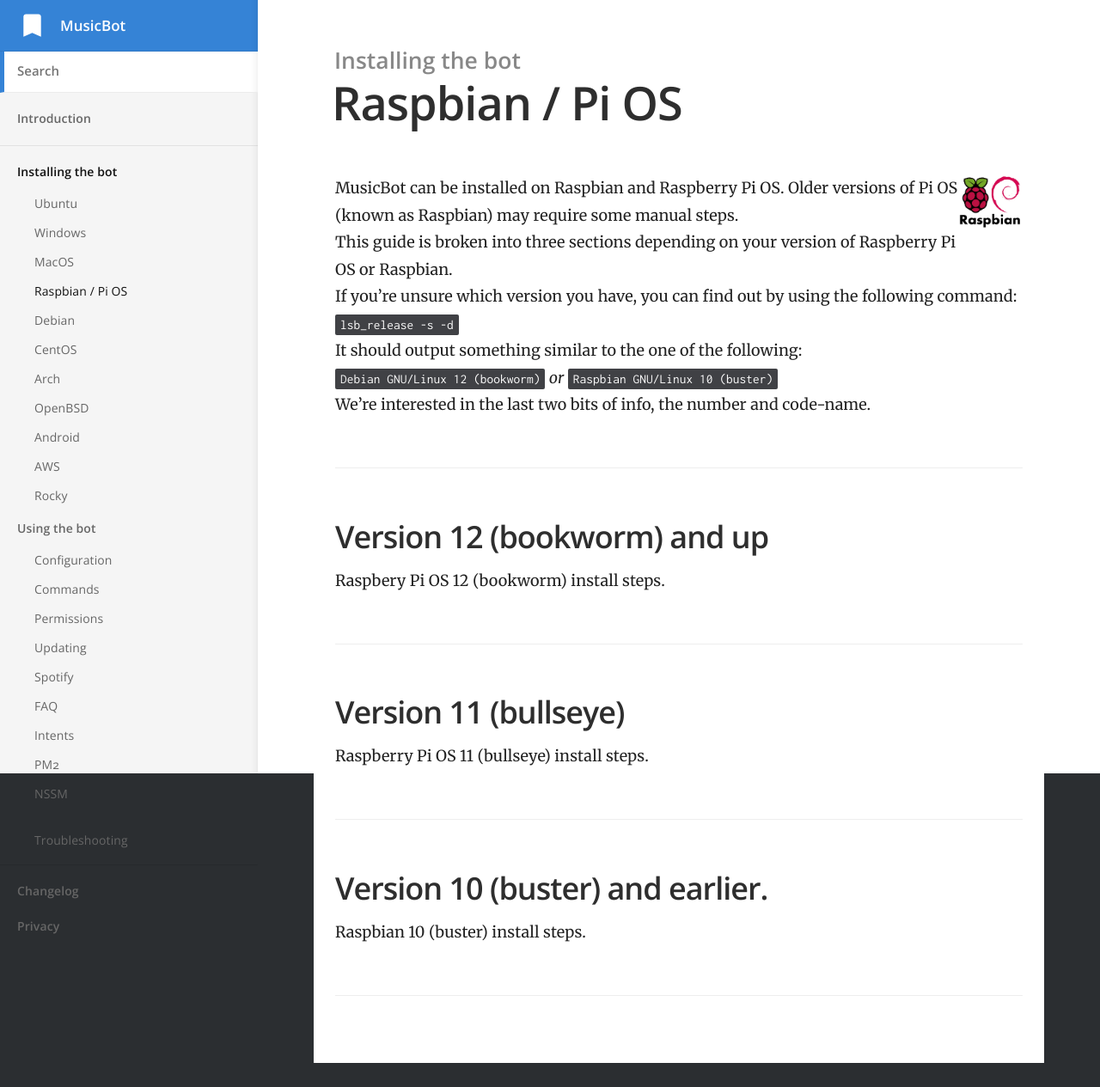
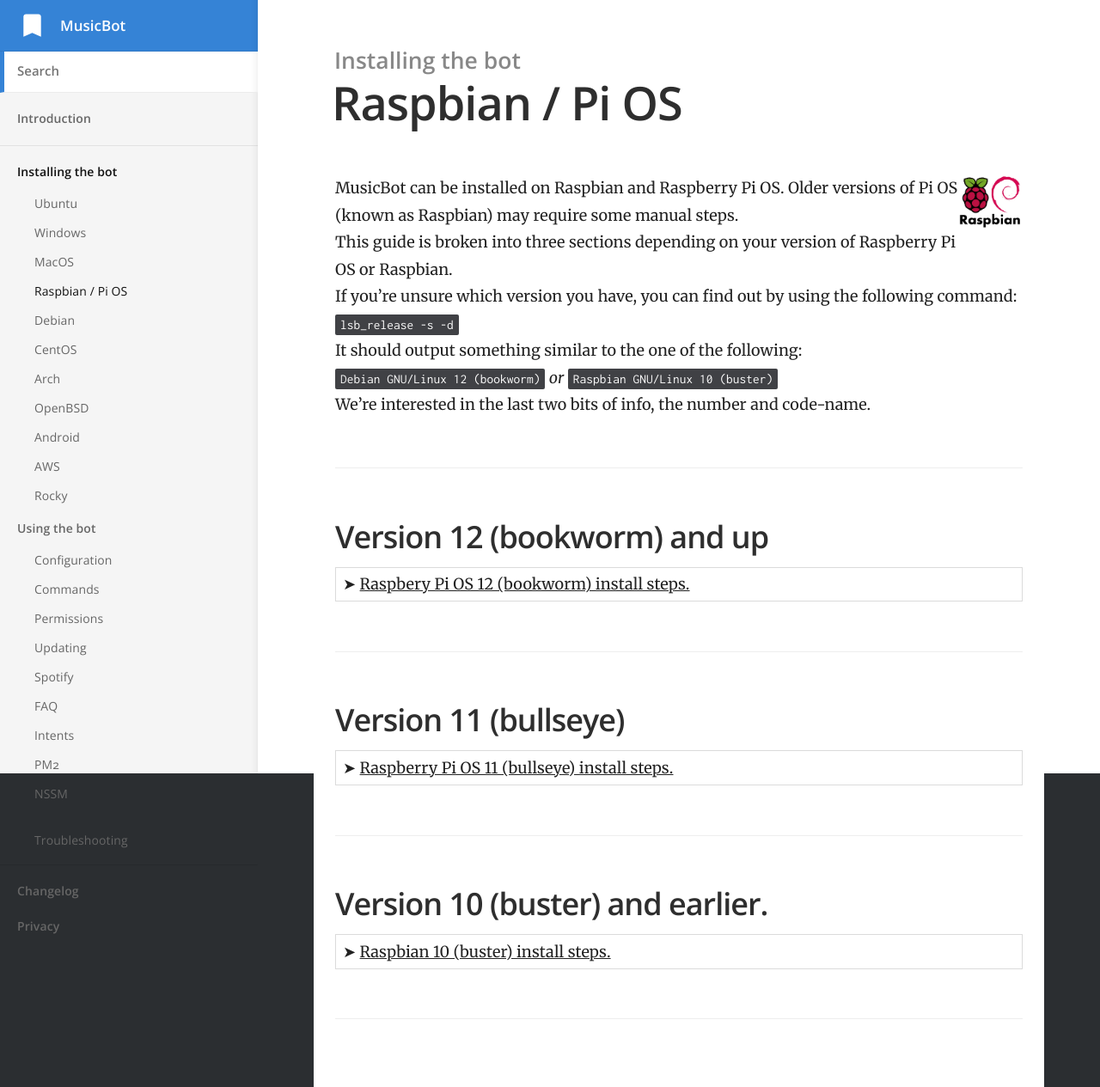
Before and after one commit to Just-Some-Bots/MusicBot, a Jekyll site: the page built from _docs/installing/raspbian.md, in a window 1280 px wide. Shown: the whole page at 86% size. Built offline with Jekyll 4.4.1, drawn with Linux system fonts in a browser that asks for light colours; before the commit the page ends 1237 px from its top, so only the background shows below that.

Commit message:
gussy up the details boxes

```diff
--- a/_sass/_layout.scss
+++ b/_sass/_layout.scss
@@ -469,3 +469,25 @@ img {
 .cms-editor-active .editor-link {
 	display: block;
 }
+
+details {
+    border: 1px solid rgba(0,0,0,0.14);
+    padding: 0.2em;
+}
+
+details summary {
+    text-decoration: underline;
+}
+details[open] summary {
+    margin-bottom: 1em;
+}
+
+details summary::before {
+    content: "\27A4";
+    width: 24px;
+    display: inline-block;
+    text-align: center;
+}
+details[open] summary::before {
+    content: "\25BC";
+}
```
